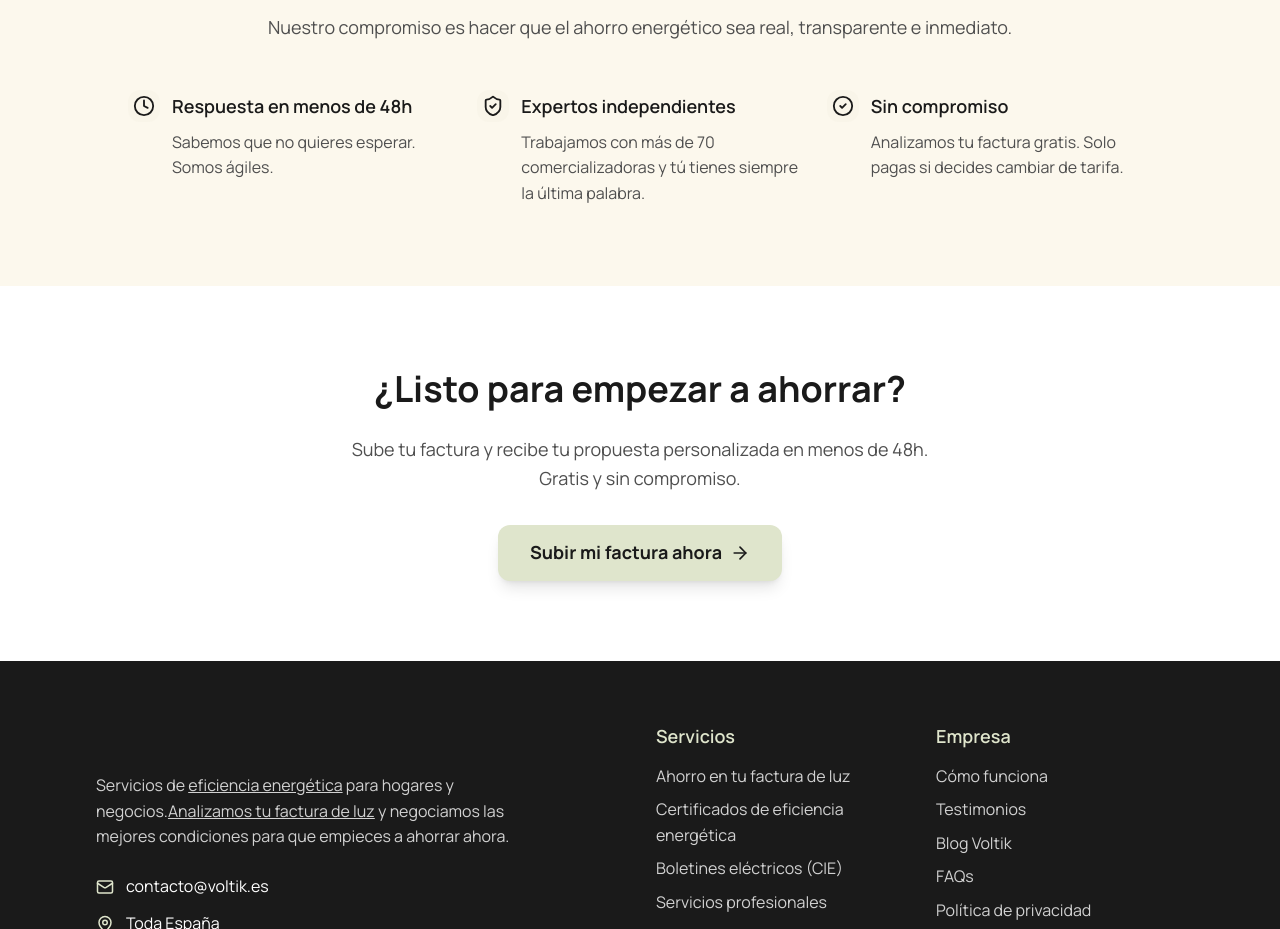
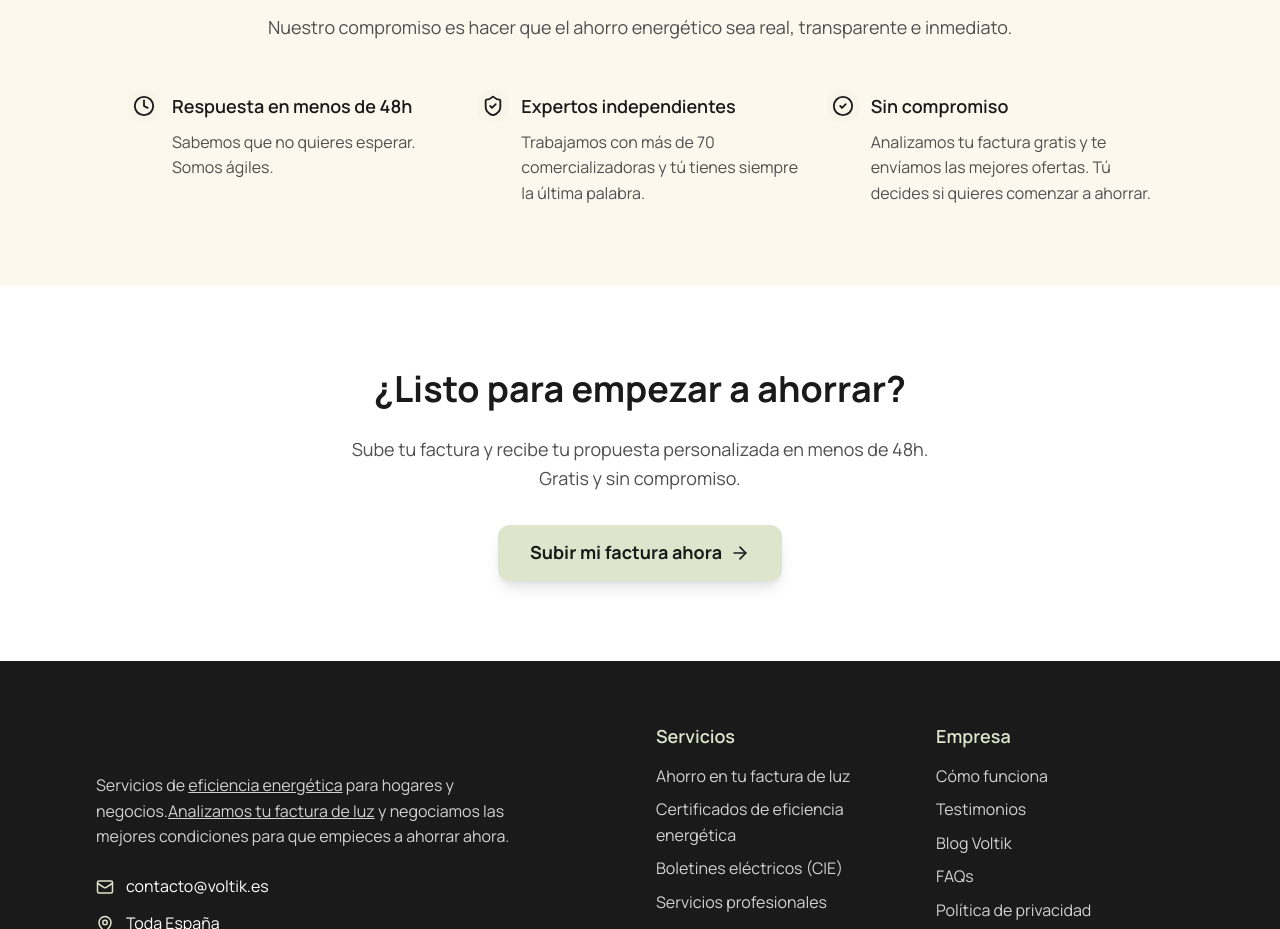
Before and after one commit to Medu-coder/voltik.es, a React (Vite) app: page /como-funciona in a window 1280 px wide. Shown: the part 1287-2216 px from the top of the page. Built offline with nearby package versions, Linux system fonts and the light colour scheme.

Commit message:
errata texto

```diff
--- a/src/pages/como-funciona/ComoFunciona.tsx
+++ b/src/pages/como-funciona/ComoFunciona.tsx
@@ -61,7 +61,7 @@ const ComoFuncionaPage = () => {
     {
       icon: CheckCircle2,
       title: 'Sin compromiso',
-      description: 'Analizamos tu factura gratis. Solo pagas si decides cambiar de tarifa.'
+      description: 'Analizamos tu factura gratis y te envíamos las mejores ofertas. Tú decides si quieres comenzar a ahorrar.'
     }
   ]
 
```
